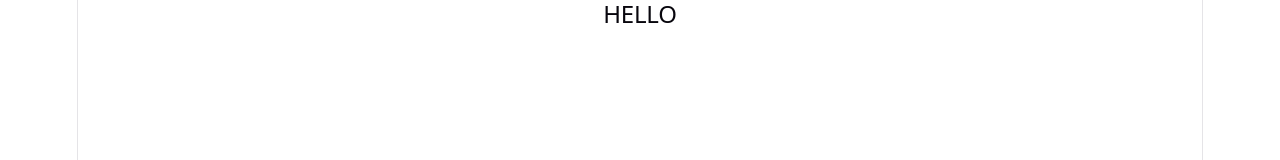
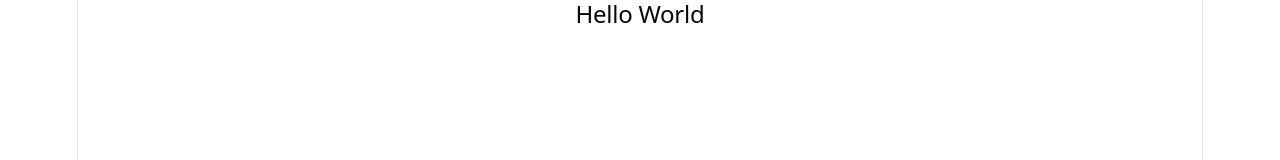
Before and after one commit to Jogendar-Bairagi/React-github-actions-demo, a React (Vite) app: page / in a window 1280 px wide. Shown: the top 160 px of the page. Built offline with nearby package versions, Linux system fonts and the light colour scheme.

Commit message:
passed test case

```diff
--- a/src/App.jsx
+++ b/src/App.jsx
@@ -8,7 +8,7 @@ function App() {
   const [count, setCount] = useState(0)
 
   return (<>
-  <h2>HELLO</h2>
+   <h2>Hello World</h2>
       </>
     )
 }
```
